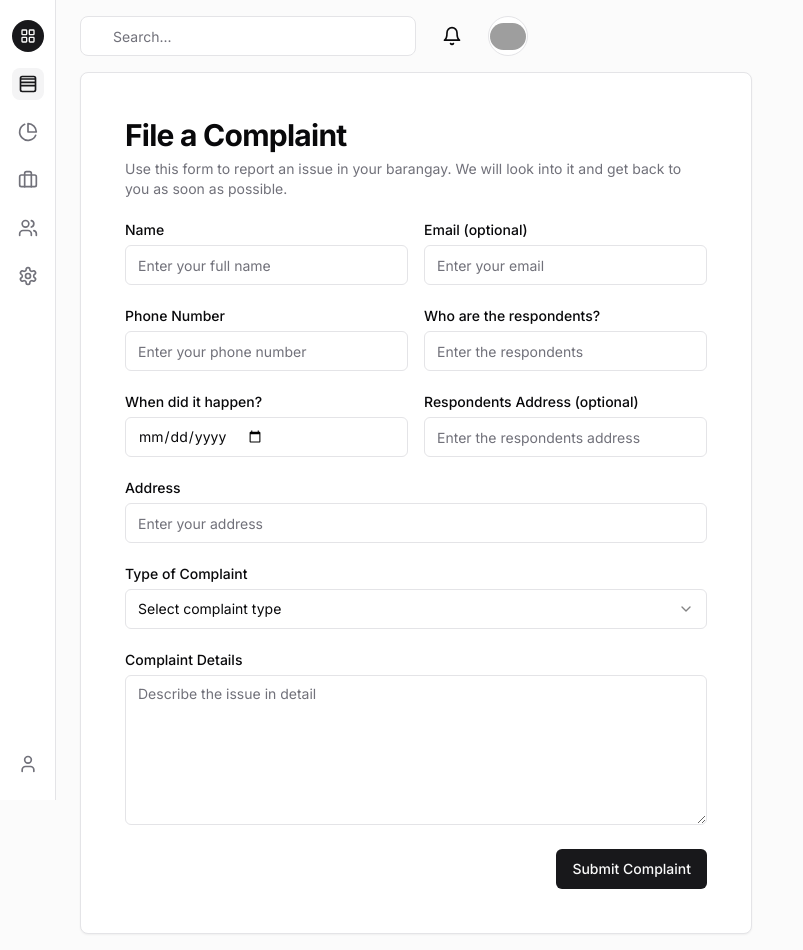
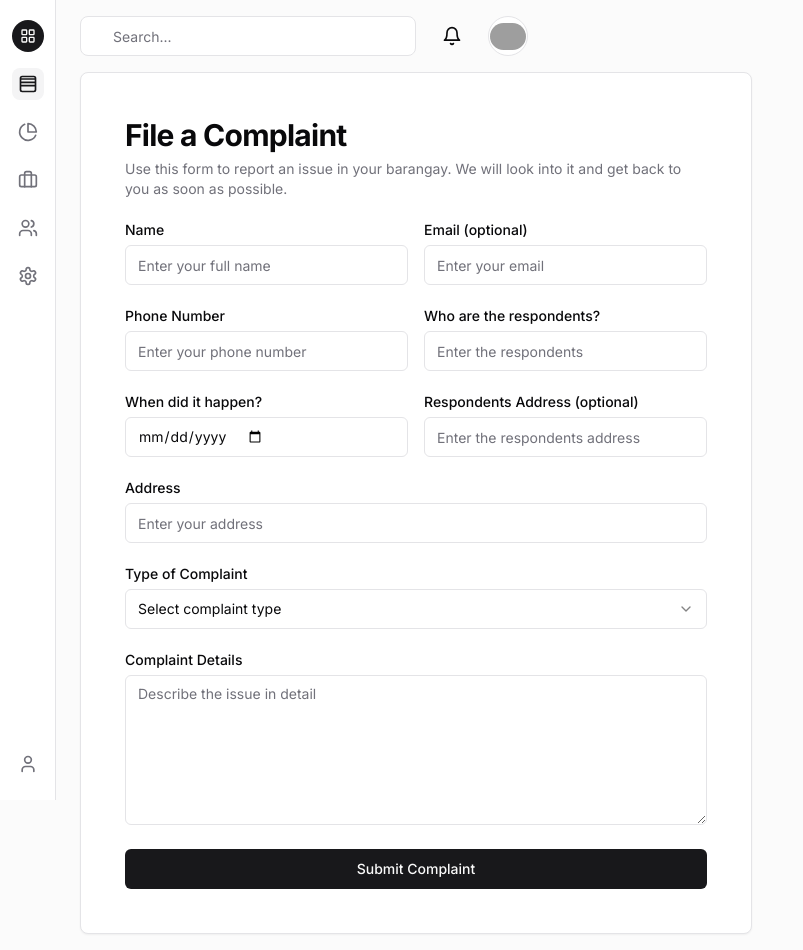
Before and after one commit to GiannIsidore/ts-crime, a Next.js app: page /dashboard/form in a window 1280 px wide. Shown: the whole page, without its empty margins (0-803 px from the left). Built offline with nearby package versions, Linux system fonts and the light colour scheme; grey boxes are pictures that could not be loaded.

Commit message:
'edited form'

```diff
--- a/app/dashboard/form/page.tsx
+++ b/app/dashboard/form/page.tsx
@@ -125,11 +125,9 @@ const Form = () => {
                 className="min-h-[150px]"
               />
             </div>
+            <Button type="submit">Submit Complaint</Button>
           </form>
         </CardContent>
-        <CardFooter className="flex justify-end">
-          <Button type="submit">Submit Complaint</Button>
-        </CardFooter>
       </Card>
     </div>
   );
```
